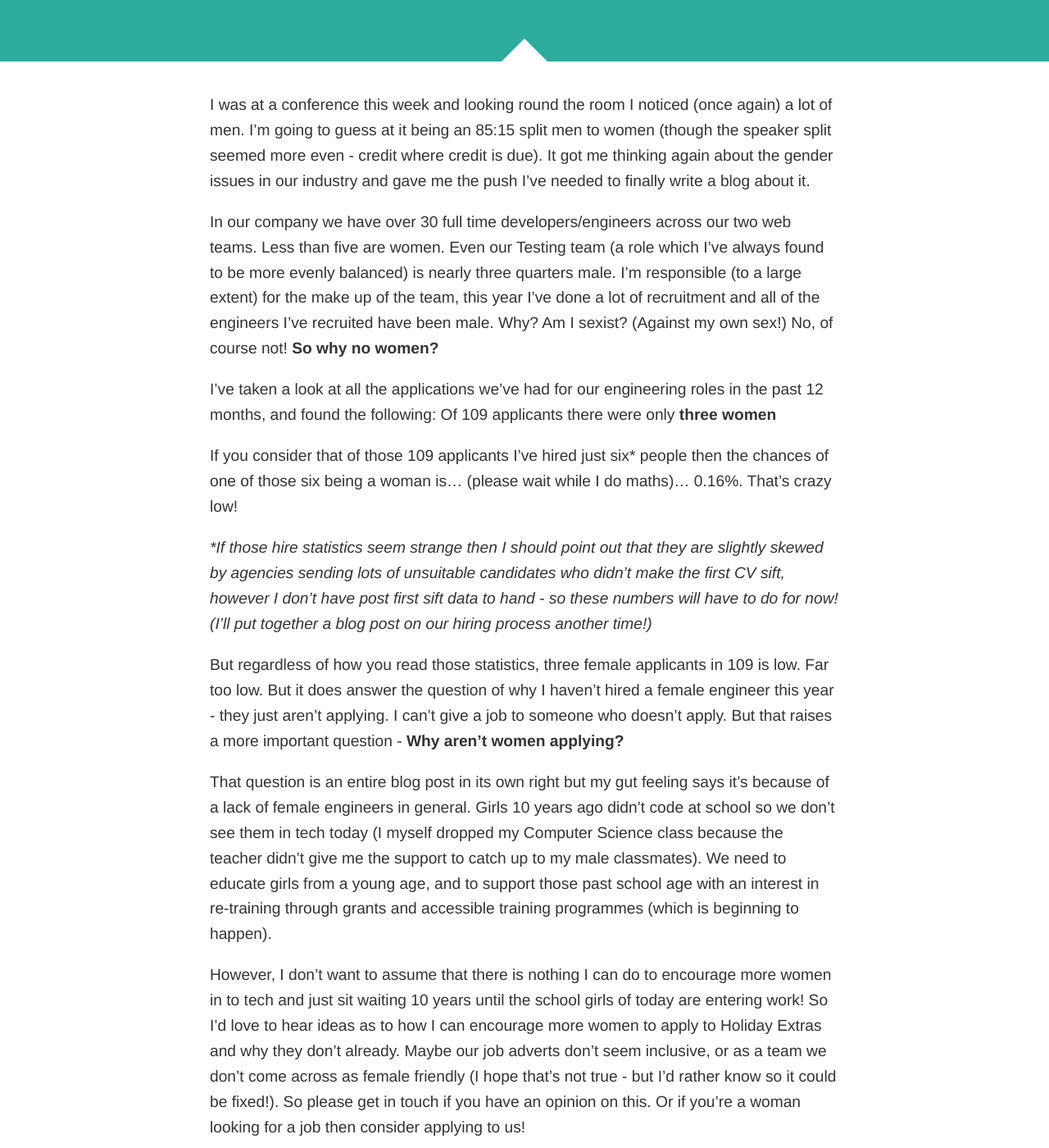
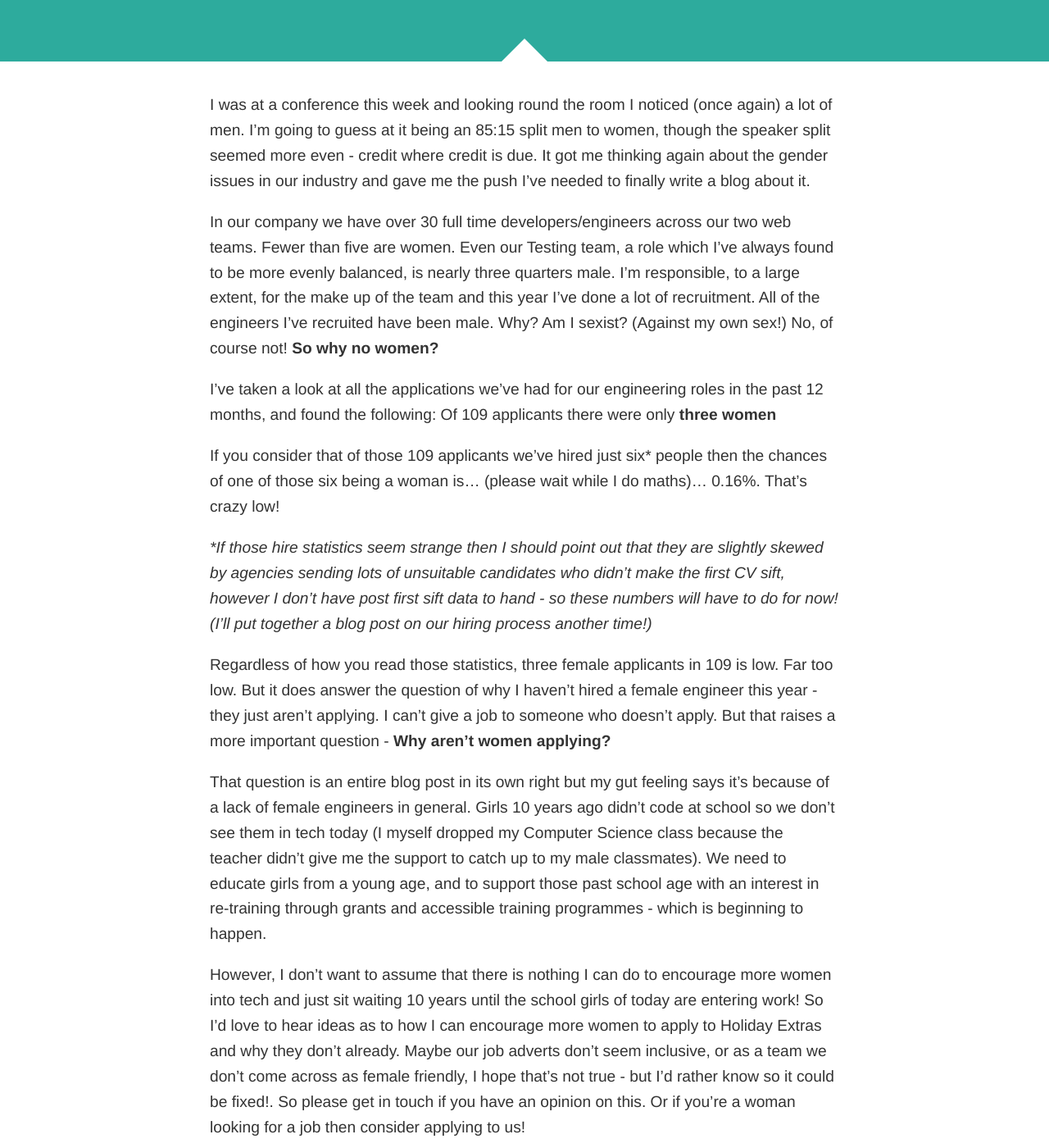
Before and after one commit to holidayextras/holidayextras.github.com, a Jekyll site: the page built from _posts/2015-11-17-my-thoughts-on-women-in-tech.md, in a window 1280 px wide and 1400 px high, scrolled down 402 px. Shown: the whole window at 82% size. Built offline with Jekyll 4.4.1, drawn with Linux system fonts in a browser that asks for light colours; nearby versions of some CDN libraries; comment, search, counter and statistics services are not loaded.

Commit message:
got rid of a lot of brackets

```diff
--- a/_posts/2015-11-17-my-thoughts-on-women-in-tech.md
+++ b/_posts/2015-11-17-my-thoughts-on-women-in-tech.md
@@ -8,21 +8,21 @@ title: My thoughts on Women in Tech
 excerpt: 'This year I’ve done a lot of recruitment and all of the engineers I’ve recruited have been male. Why?'
 ---
 
-I was at a conference this week and looking round the room I noticed (once again) a lot of men. I’m going to guess at it being an 85:15 split men to women (though the speaker split seemed more even - credit where credit is due). It got me thinking again about the gender issues in our industry and gave me the push I’ve needed to finally write a blog about it.
+I was at a conference this week and looking round the room I noticed (once again) a lot of men. I’m going to guess at it being an 85:15 split men to women, though the speaker split seemed more even - credit where credit is due. It got me thinking again about the gender issues in our industry and gave me the push I’ve needed to finally write a blog about it.
 
-In our company we have over 30 full time developers/engineers across our two web teams. Less than five are women. Even our Testing team (a role which I've always found to be more evenly balanced) is nearly three quarters male. I'm responsible (to a large extent) for the make up of the team, this year I’ve done a lot of recruitment and all of the engineers I’ve recruited have been male. Why? Am I sexist? (Against my own sex!) No, of course not! **So why no women?**
+In our company we have over 30 full time developers/engineers across our two web teams. Fewer than five are women. Even our Testing team, a role which I've always found to be more evenly balanced, is nearly three quarters male. I'm responsible, to a large extent, for the make up of the team and this year I’ve done a lot of recruitment. All of the engineers I’ve recruited have been male. Why? Am I sexist? (Against my own sex!) No, of course not! **So why no women?**
 
 I’ve taken a look at all the applications we’ve had for our engineering roles in the past 12 months, and found the following:
 Of 109 applicants there were only **three women**
 
-If you consider that of those 109 applicants I’ve hired just six* people then the chances of one of those six being a woman is... (please wait while I do maths)... 0.16%. That’s crazy low!
+If you consider that of those 109 applicants we’ve hired just six* people then the chances of one of those six being a woman is... (please wait while I do maths)... 0.16%. That’s crazy low!
 
 **If those hire statistics seem strange then I should point out that they are slightly skewed by agencies sending lots of unsuitable candidates who didn’t make the first CV sift, however I don’t have post first sift data to hand - so these numbers will have to do for now! (I’ll put together a blog post on our hiring process another time!)*
 
-But regardless of how you read those statistics, three female applicants in 109 is low. Far too low. But it does answer the question of why I haven’t hired a female engineer this year - they just aren’t applying. I can't give a job to someone who doesn't apply. But that raises a more important question - **Why aren’t women applying?**
+Regardless of how you read those statistics, three female applicants in 109 is low. Far too low. But it does answer the question of why I haven’t hired a female engineer this year - they just aren’t applying. I can't give a job to someone who doesn't apply. But that raises a more important question - **Why aren’t women applying?**
 
-That question is an entire blog post in its own right but my gut feeling says it’s because of a lack of female engineers in general. Girls 10 years ago didn’t code at school so we don’t see them in tech today (I myself dropped my Computer Science class because the teacher didn’t give me the support to catch up to my male classmates). We need to educate girls from a young age, and to support those past school age with an interest in re-training through grants and accessible training programmes (which is beginning to happen).
+That question is an entire blog post in its own right but my gut feeling says it’s because of a lack of female engineers in general. Girls 10 years ago didn’t code at school so we don’t see them in tech today (I myself dropped my Computer Science class because the teacher didn’t give me the support to catch up to my male classmates). We need to educate girls from a young age, and to support those past school age with an interest in re-training through grants and accessible training programmes - which is beginning to happen.
 
-However, I don't want to assume that there is nothing I can do to encourage more women in to tech and just sit waiting 10 years until the school girls of today are entering work! So I'd love to hear ideas as to how I can encourage more women to apply to Holiday Extras and why they don’t already. Maybe our job adverts don’t seem inclusive, or as a team we don’t come across as female friendly (I hope that’s not true - but I’d rather know so it could be fixed!). So please get in touch if you have an opinion on this. Or if you’re a woman looking for a job then consider applying to us!
+However, I don't want to assume that there is nothing I can do to encourage more women into tech and just sit waiting 10 years until the school girls of today are entering work! So I'd love to hear ideas as to how I can encourage more women to apply to Holiday Extras and why they don’t already. Maybe our job adverts don’t seem inclusive, or as a team we don’t come across as female friendly, I hope that’s not true - but I’d rather know so it could be fixed!. So please get in touch if you have an opinion on this. Or if you’re a woman looking for a job then consider applying to us!
 
 ***I'd love to in six months be able to write a blog post publishing further recruitment figures showing an increase in female applicants and to have at least one new female recruit! Help me achieve it!***
```
